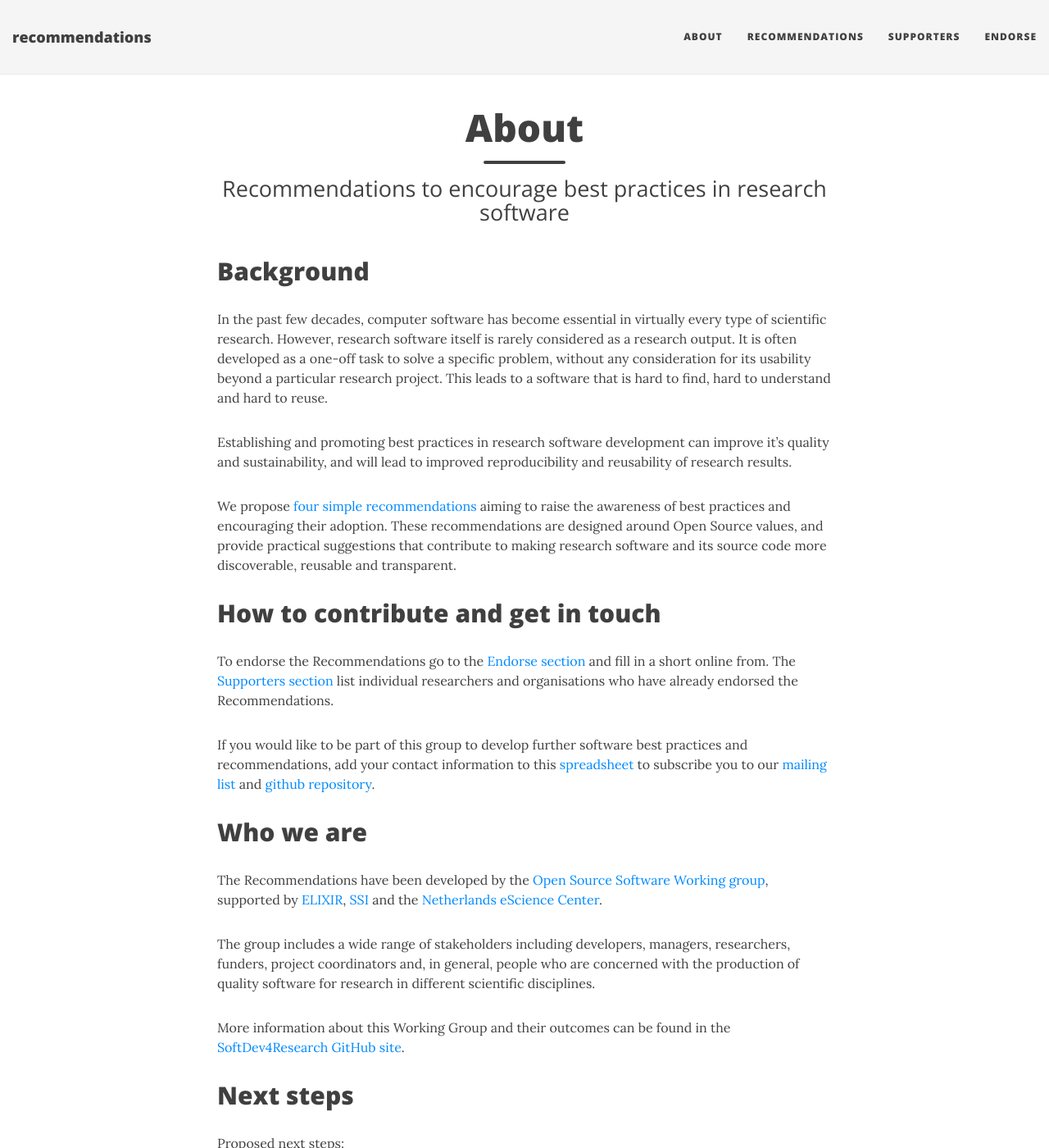
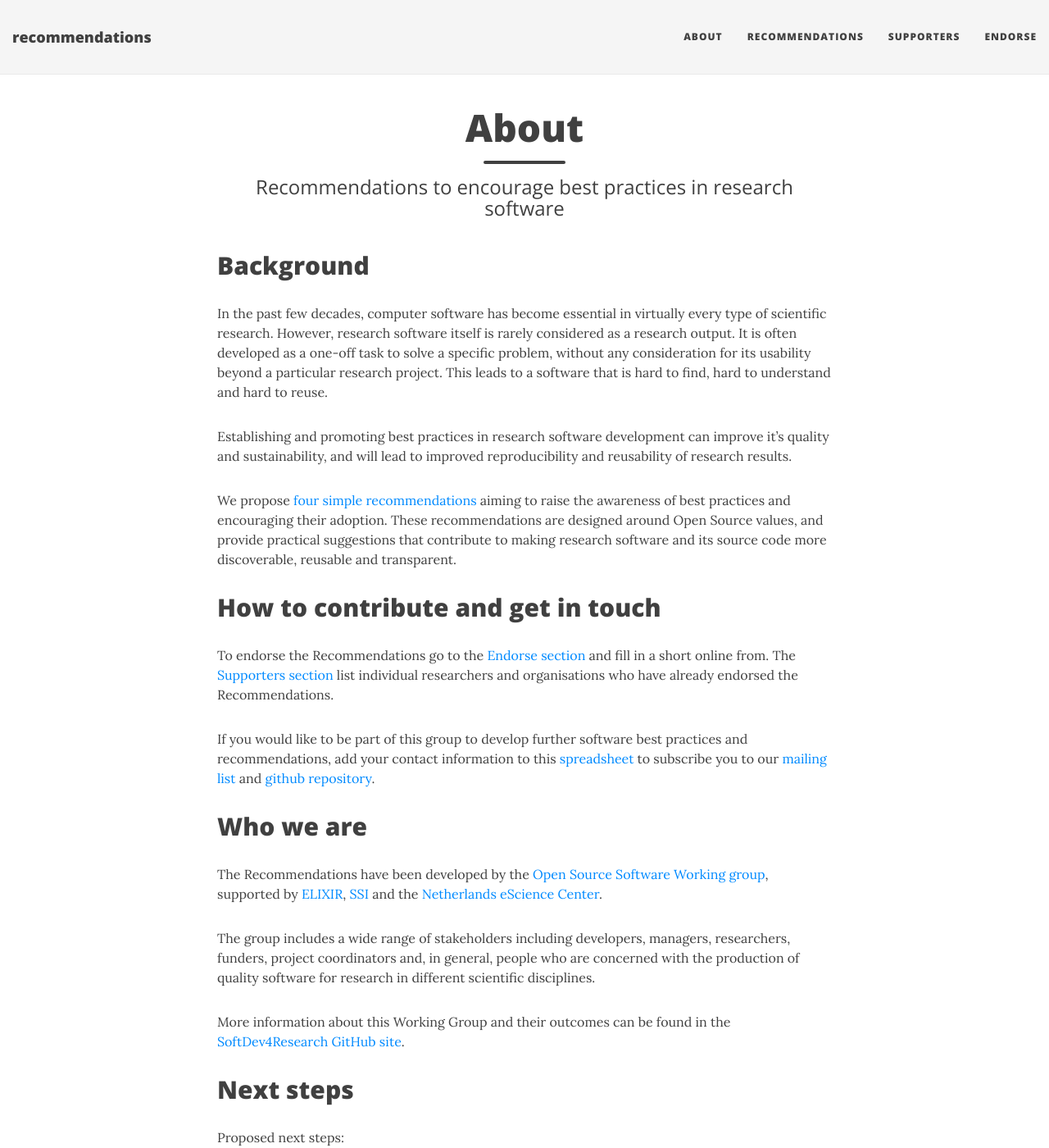
Before and after one commit to SoftDev4Research/recommendations, a Jekyll site: the page built from about.md, in a window 1280 px wide and 1400 px high. Shown: the whole window at 82% size. Built offline with Jekyll 4.4.1, drawn with Linux system fonts in a browser that asks for light colours; nearby versions of some CDN libraries.

Commit message:
Update main.css

```diff
--- a/css/main.css
+++ b/css/main.css
@@ -471,7 +471,7 @@ footer .theme-by {
 }
 .intro-header .page-heading .page-subheading,
 .intro-header .post-heading .post-subheading {
-  font-size: 27px;
+  font-size: 24px;
   line-height: 1.1;
   display: block;
   font-family: 'Open Sans', 'Helvetica Neue', Helvetica, Arial, sans-serif;
```
